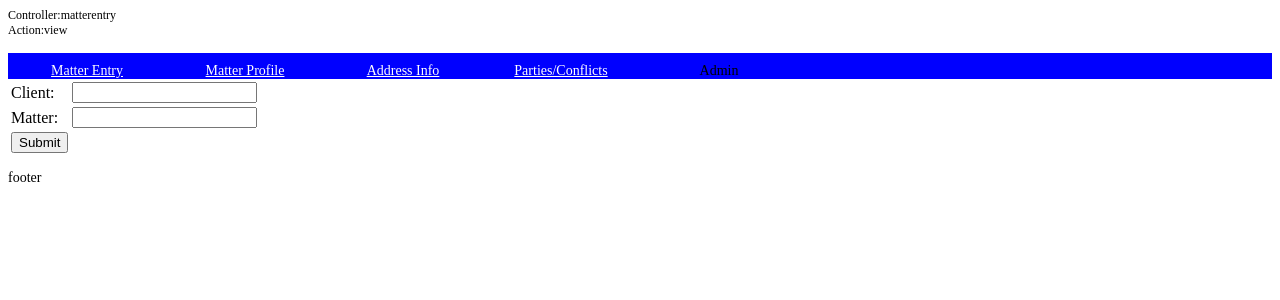
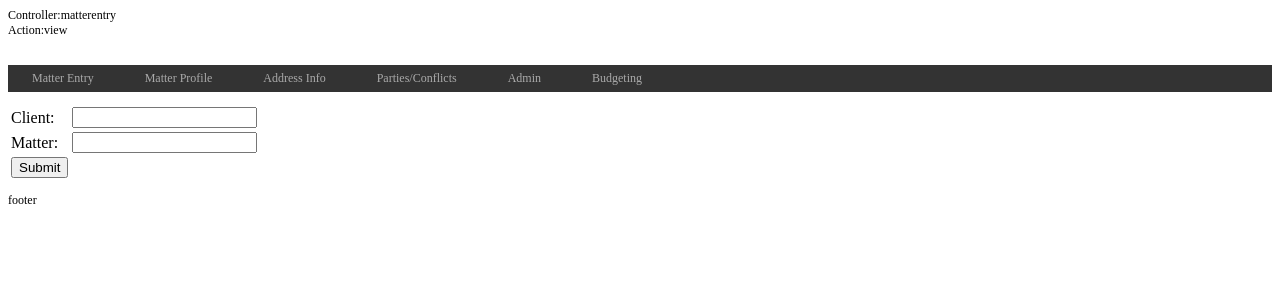
Before and after one commit to jellz77/SI, a PHP site: page / in a window 1280 px wide. Shown: the top 300 px of the page. Run offline with PHP 8.4, Linux system fonts and the light colour scheme.

Commit message:
Changes to navbar
Updated navbar css and removed divs to eliminate the pushing down of the
divs underneath

```diff
--- a/assets/css/style.css
+++ b/assets/css/style.css
@@ -1,34 +1,8 @@
-a{
-	color:white;
-}
 body{
 	font-size:12px;
 }
-.grid{
-	/*padding-left:200px;*/
-	/*padding-right:200px;*/
-}
-.topinfo{
-	padding-top: 10px;
-	text-align: center;
-	background-color: blue;
-}
-.footer{
-	padding-top: 5px;
-	padding-bottom: 20px;
-	text-align: center;
-	font-weight:bold;
-}
-.address{
-	font-size:14px;
-}
-
-.left-info{
-	font-weight:bold;
-}
 [class*="col-"] {
 	float: left;
-	font-size: 14px;
 }
 .col-1-2{
 	width: 50%;
@@ -74,44 +48,61 @@ body{
 	width:100%;
 	float: left;
 }
-.module {
-	padding: $pad;
-	background: #eee;
-}
-[contentEditable=true]:empty:not(:focus):before{
-	content:attr(data-ph);
-}
-.middlemattinfo{
-	padding-top: 10px;
-}
-.servicesrendered{
-	padding-top: 30px;
-}
-.servicesrendered2{
-	padding-top: 30px;
-}
-.main{
-	/* background-color: pink; */
-}
-.dummy{
-	/* background-color: blue; */
-}
 .moneyright{
 	text-align:right;
 }
-.timedump{
-	/*padding-top: 95px;*/
-}
-.timeheader{
-	padding-top: 20px;
-}
-.timedetail{
-	padding-top: 10px;
-	/*padding-bottom: 45px;*/
-}
+/*
 .submenuitem{
 	display:none;
 }
 .submenu:hover > .submenuitem{
 	display:block;
 }
+.navbar{
+	background-color: blue;
+}
+.navitem a{
+	color:white;
+}
+*/
+
+nav {
+    background-color: #333;
+    color: #fff;
+}
+nav ul{
+    padding: 0;
+}
+nav ul li {
+    display: inline-block;
+}
+nav > ul > li > a {
+    color: #aaa;
+    display: block;
+    padding: 0.5em 2em;
+    text-decoration: none;
+}
+nav li > ul{
+    display : none;
+    background-color: #bbb;
+}
+
+nav li > ul li{
+    display: block;
+}
+
+/* these are the sub-menu items */
+nav  li > ul li a {
+    color: #111;
+    line-height: 2em;
+    padding: 0.5em 2em;
+    text-decoration: none;
+}
+
+nav li:hover {
+    background-color: #666;
+}
+nav li:hover > ul{
+    position:absolute;
+    display : block;
+}
--- a/views/templates/header.php
+++ b/views/templates/header.php
@@ -3,33 +3,38 @@
 	<link href="assets/css/style.css" type="text/css" rel="stylesheet"  />
 
 </head>
+
 <body>
-	<div class="col-1-1 navbar">
-		<div class="col-1-8 topinfo">
-			<a href="?controller=matterentry&action=view<?php cmurl();?>">Matter Entry</a>
-		</div>
-		<div class="col-1-8 topinfo">
-			<a href="?controller=mp&action=view&clnt=<?php cmurl();?>">Matter Profile</a>
-		</div>
-		<div class="col-1-8 topinfo">
-			<a href="?controller=address&action=view<?php cmurl();?>">Address Info</a>
-		</div>
-		<div class="col-1-8 topinfo">
-			<a href="?controller=parties&action=view<?php cmurl();?>">Parties/Conflicts</a>
-		</div>
-		<div class="col-1-8 topinfo submenu">
-			Admin
-			<div class="col-1-1 submenuitem">
-				<a href="#">EMD</a>
-			</div>
-			<div class="col-1-1 submenuitem">
-				<a href="#">Table Mtnc</a>
-			</div>
-		</div>
-		<div class="col-1-8 topinfo">
-			<div style="color:blue;">a</div>
-		</div>
-		<div class="col-1-4 topinfo">
-			<div style="color:blue;">a</div>
-		</div>
-	</div>
+<nav>
+    <ul>
+        <li>
+            <a href="?controller=matterentry&action=view<?php cmurl();?>">Matter Entry</a>
+        </li>
+        <li>
+            <a href="?controller=mp&action=view&clnt=<?php cmurl();?>">Matter Profile</a>
+        </li>
+        <li>
+            <a href="?controller=address&action=view<?php cmurl();?>">Address Info</a>
+        </li>
+        <li>
+            <a href="?controller=parties&action=view<?php cmurl();?>">Parties/Conflicts</a>
+        </li>
+        <li>
+            <a href="#">Admin</a>
+            <ul>
+                <li><a href="#">e-Matter Data</a></li>
+                <li><a href="#">Table Maintenance</a></li>
+                <li><a href="#">Bulk Recon Note Upload</a></li>
+                <li><a href="#">Client Services</a></li>
+            </ul>
+        </li>
+        <li>
+            <a href="#">Budgeting</a>
+            <ul>
+                <li><a href="#">Budget vs Actuals</a></li>
+                <li><a href="#">Budget Admin</a></li>
+                <li><a href="#">Budget Summary</a></li>
+            </ul>
+        </li>
+    </ul>
+</nav>
```
